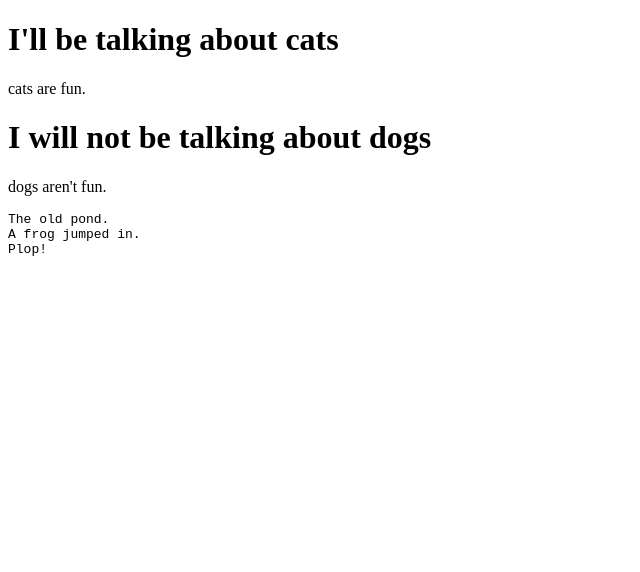
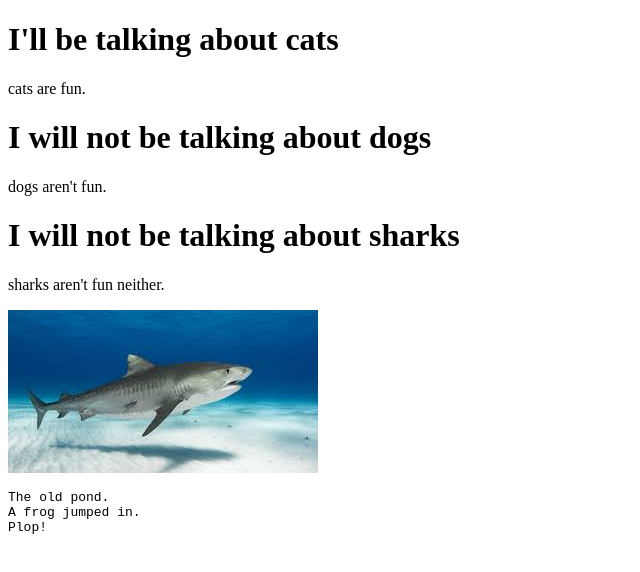
Before and after one commit to tiagovaz/my_first_website, a plain HTML site: page index.html in a window 1280 px wide. Shown: the whole page, without its empty margins (0-640 px from the left). Drawn offline with Linux system fonts and the light colour scheme.

Commit message:
Update index.html

```diff
--- a/index.html
+++ b/index.html
@@ -10,6 +10,11 @@
         <h1>I will not be talking about dogs</h1>
         <p>dogs aren't fun.</p>
 
+        <h1>I will not be talking about sharks</h1>
+        <p>sharks aren't fun neither.</p>
+
+        <img src="shark.jpg"></img>
+
         <pre>
 The old pond.
 A frog jumped in.
```
